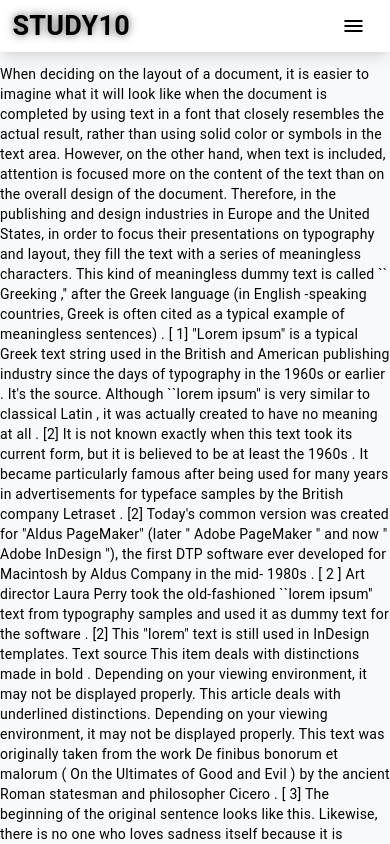
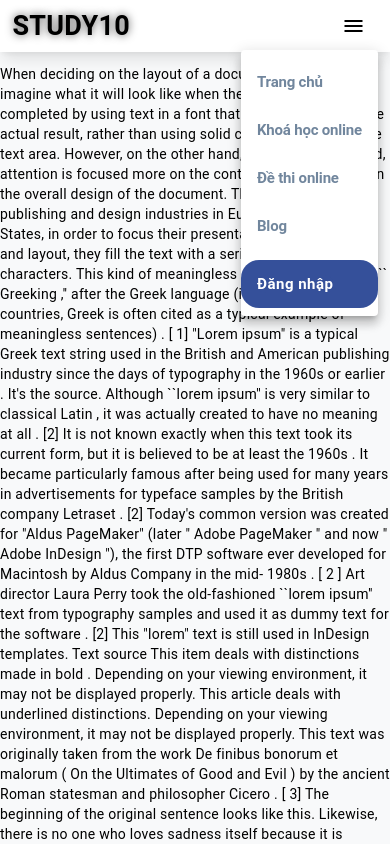
Before and after one commit to VONGOCMINHTRANG/study10, an Angular app: page / in a window 390 px wide. Both pictures are taken after a click on the button "menu". Shown: the top 844 px of the page. Built offline with nearby package versions, Linux system fonts and the light colour scheme; a web font is replaced by a local one.

Commit message:
[#7] Responsive for header

```diff
--- a/src/app/components/header/header.component.html
+++ b/src/app/components/header/header.component.html
@@ -24,8 +24,27 @@
       mat-icon-button
       class="menu-btn"
       aria-label="Example icon-button with menu icon"
+      [matMenuTriggerFor]="menu"
     >
       <mat-icon>menu</mat-icon>
     </button>
+
+    <mat-menu #menu="matMenu">
+      <button mat-menu-item>
+        <span class="navbar-link" routerLink="">Trang chủ</span>
+      </button>
+      <button mat-menu-item>
+        <span class="navbar-link" routerLink="courses">Khoá học online</span>
+      </button>
+      <button mat-menu-item>
+        <span class="navbar-link" routerLink="tests">Đề thi online</span>
+      </button>
+      <button mat-menu-item>
+        <span class="navbar-link" routerLink="blog">Blog</span>
+      </button>
+      <button mat-menu-item routerLink="sign-in" class="sign-in-btn">
+        <span class="sign-in-btn">Đăng nhập</span>
+      </button>
+    </mat-menu>
   </nav>
 </section>
--- a/src/app/components/header/header.component.scss
+++ b/src/app/components/header/header.component.scss
@@ -79,14 +79,34 @@ mat-list {
 }
 
 .menu-btn {
-  display: none;
+  display: none !important;
+}
+
+.mat-mdc-menu-item-text {
+  color: #71869d !important;
 }
 
 @media (max-width: 992px) {
   mat-list {
     display: none;
   }
+
   .menu-btn {
-    display: block;
+    display: block !important;
+  }
+
+  .navbar-link:hover {
+    box-shadow: none;
+    color: #71869d;
+  }
+
+  .sign-in-btn {
+    background-color: #35509a !important;
+    color: white;
+    border-radius: 18px;
+    font-weight: 600;
+    margin-top: 10px;
+    height: 20px !important;
+    font-size: 15px !important;
   }
 }
--- a/src/app/components/header/header.component.ts
+++ b/src/app/components/header/header.component.ts
@@ -3,8 +3,6 @@ import { Component } from '@angular/core';
 @Component({
   selector: 'app-header',
   templateUrl: './header.component.html',
-  styleUrl: './header.component.scss'
+  styleUrl: './header.component.scss',
 })
-export class HeaderComponent {
-
-}
+export class HeaderComponent {}
--- a/src/app/material.module.ts
+++ b/src/app/material.module.ts
@@ -5,6 +5,7 @@ import { MatIconModule } from '@angular/material/icon';
 import { MatDividerModule } from '@angular/material/divider';
 import { MatButtonModule } from '@angular/material/button';
 import { MatListModule } from '@angular/material/list';
+import { MatMenuModule } from '@angular/material/menu';
 
 @NgModule({
   imports: [
@@ -14,6 +15,7 @@ import { MatListModule } from '@angular/material/list';
     MatButtonModule,
     MatToolbarModule,
     MatListModule,
+    MatMenuModule,
   ],
   exports: [
     MatSlideToggleModule,
@@ -22,6 +24,7 @@ import { MatListModule } from '@angular/material/list';
     MatButtonModule,
     MatToolbarModule,
     MatListModule,
+    MatMenuModule,
   ],
 })
 export class MaterialModule {}
```
